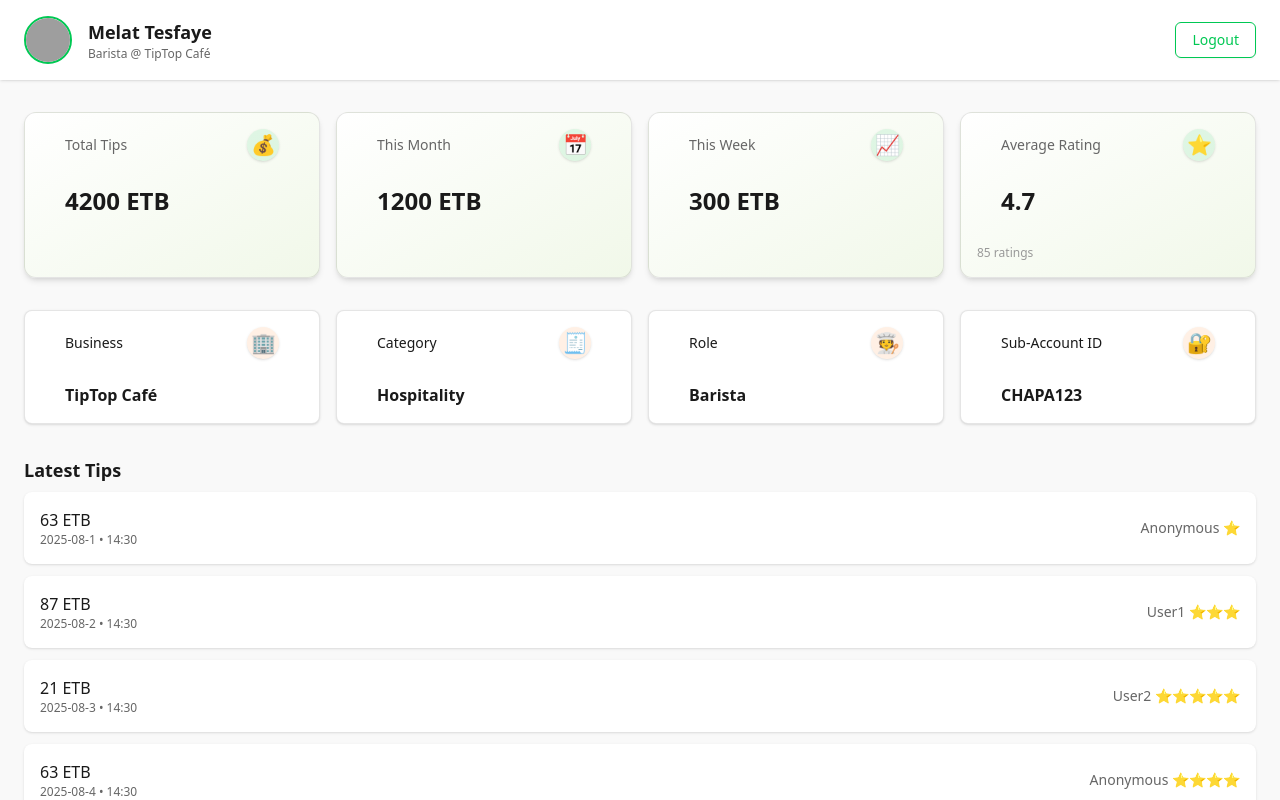
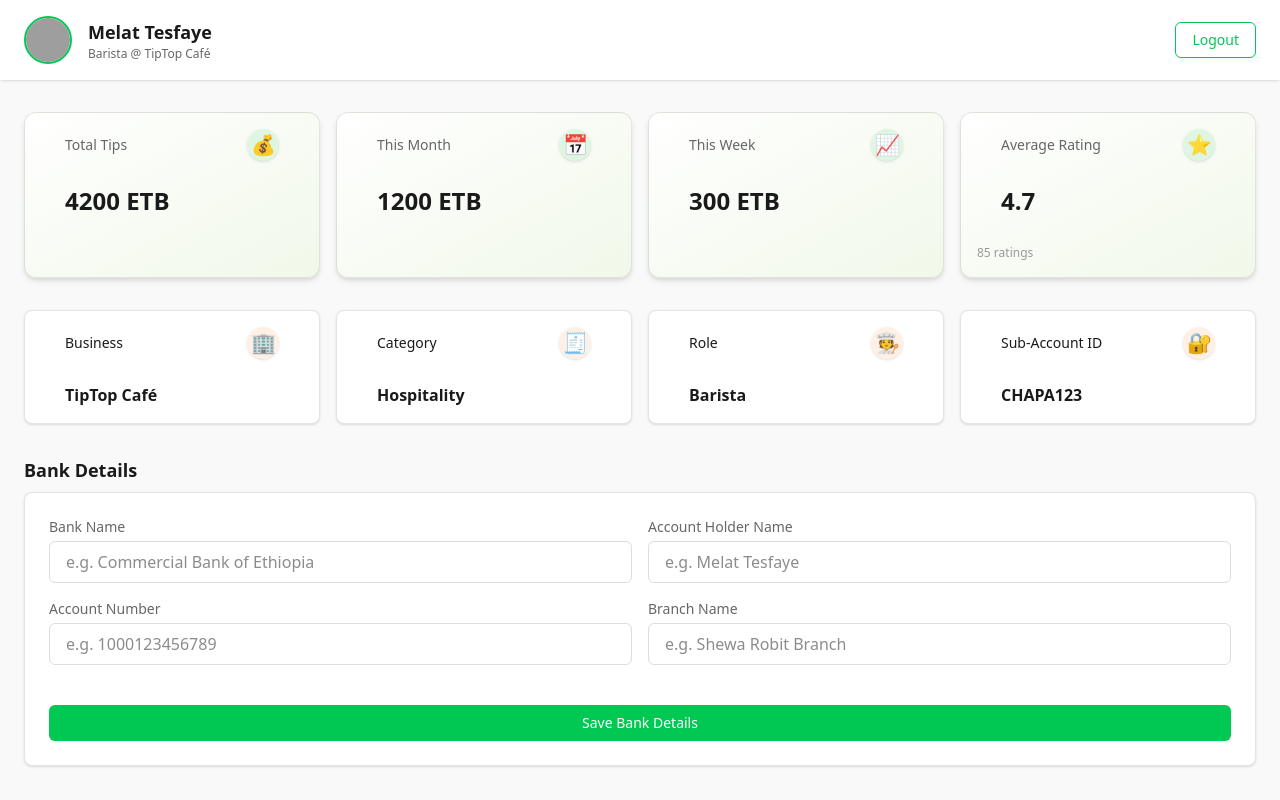
Before and after one commit to nuhajoy/Tipping-App-frontend, a Next.js app in the folder tipping-app/: page /dashboard/employee in a window 1280 px wide. Shown: the top 800 px of the page. Built offline with nearby package versions, Linux system fonts and the light colour scheme; grey boxes are pictures that could not be loaded.

Commit message:
updated employee dashboard

```diff
--- a/tipping-app/src/app/dashboard/employee/page.jsx
+++ b/tipping-app/src/app/dashboard/employee/page.jsx
@@ -4,11 +4,13 @@ import { useState } from "react";
 import { Button } from "@/components/ui/button";
 import { Card, CardContent, CardHeader } from "@/components/ui/card";
 import { Avatar, AvatarImage, AvatarFallback } from "@/components/ui/avatar";
+import { useRouter } from "next/navigation";
 import Footer from "../../components/Footer";
 
 export default function EmployeeDashboard() {
     const [visibleTips, setVisibleTips] = useState(10);
     const [uploadedImage, setUploadedImage] = useState(null);
+    const router = useRouter();
     const mockData = {
         employee: {
             first_name: "Melat",
@@ -52,6 +54,15 @@ export default function EmployeeDashboard() {
     };
     const toggleTips = () => {
         setVisibleTips(prev => (prev === 10 ? mockData.tips.length : 10));
+    };
+
+    const handleLogout = () => {
+    // Clear auth token or session
+    localStorage.removeItem("authToken"); // or use cookies/session logic
+
+    // Redirect to home, then to signup
+    router.push("/");
+
 };
     return (
       <div className=" min-h-screen bg-[#F9F9F9] text-[#1A1A1A] flex flex-col">
@@ -100,6 +111,7 @@ export default function EmployeeDashboard() {
           <Button
             variant="outline"
             className="text-sm font-medium border border-[#00C853] text-[#00C853] hover:bg-[#E8F5E9]"
+            onClick={handleLogout}
           >
             Logout
           </Button>
@@ -137,7 +149,8 @@ export default function EmployeeDashboard() {
               >
                 <CardHeader className="flex items-center justify-between text-sm text-[#666]">
                   <span>{stat.label}</span>
-                                <span className="inline-flex items-center justify-center w-8 h-8 rounded-full shadow-sm bg-[#00C853]/10 text-[#00C853] text-xl font-bold">{stat.icon}
+                  <span className="inline-flex items-center justify-center w-8 h-8 rounded-full shadow-sm bg-[#00C853]/10 text-[#00C853] text-xl font-bold">
+                    {stat.icon}
                   </span>
                 </CardHeader>
                 <CardContent className="text-2xl font-bold text-[#1A1A1A]">
@@ -172,7 +185,8 @@ export default function EmployeeDashboard() {
               <Card key={i} className="bg-white shadow-sm rounded-lg p-4">
                 <CardHeader className="flex items-center justify-between text-sm text-[#666">
                   <span>{info.label}</span>
-                                <span className="inline-flex items-center justify-center w-8 h-8 rounded-full shadow-sm bg-[#FF6B00]/10 text-[#FF6B00] text-xl font-bold">{info.icon}
+                  <span className="inline-flex items-center justify-center w-8 h-8 rounded-full shadow-sm bg-[#FF6B00]/10 text-[#FF6B00] text-xl font-bold">
+                    {info.icon}
                   </span>
                 </CardHeader>
                 <CardContent className="text-base font-semibold text-[#1A1A1A]">
@@ -181,6 +195,63 @@ export default function EmployeeDashboard() {
               </Card>
             ))}
           </div>
+
+          {/* Bank Details Form */}
+          <section className="mt-8">
+            <h3 className="text-lg font-semibold text-[#1A1A1A] mb-2">
+              Bank Details
+            </h3>
+            <Card className="bg-white shadow-sm rounded-lg p-6 space-y-4">
+              <div className="grid grid-cols-1 md:grid-cols-2 gap-4">
+                <div>
+                  <label className="block text-sm font-medium text-[#666] mb-1">
+                    Bank Name
+                  </label>
+                  <input
+                    type="text"
+                    placeholder="e.g. Commercial Bank of Ethiopia"
+                    className="w-full px-4 py-2 border border-[#DDD] rounded-md focus:outline-none focus:ring-2 focus:ring-[#00C853]"
+                  />
+                </div>
+                <div>
+                  <label className="block text-sm font-medium text-[#666] mb-1">
+                    Account Holder Name
+                  </label>
+                  <input
+                    type="text"
+                    placeholder="e.g. Melat Tesfaye"
+                    className="w-full px-4 py-2 border border-[#DDD] rounded-md focus:outline-none focus:ring-2 focus:ring-[#00C853]"
+                  />
+                </div>
+                <div>
+                  <label className="block text-sm font-medium text-[#666] mb-1">
+                    Account Number
+                  </label>
+                  <input
+                    type="text"
+                    placeholder="e.g. 1000123456789"
+                    className="w-full px-4 py-2 border border-[#DDD] rounded-md focus:outline-none focus:ring-2 focus:ring-[#00C853]"
+                  />
+                </div>
+                <div>
+                  <label className="block text-sm font-medium text-[#666] mb-1">
+                    Branch Name
+                  </label>
+                  <input
+                    type="text"
+                    placeholder="e.g. Shewa Robit Branch"
+                    className="w-full px-4 py-2 border border-[#DDD] rounded-md focus:outline-none focus:ring-2 focus:ring-[#00C853]"
+                  />
+                </div>
+              </div>
+              <Button
+                variant="default"
+                className="bg-[#00C853] text-white hover:bg-[#009624] font-medium"
+              >
+                Save Bank Details
+              </Button>
+            </Card>
+          </section>
 
           {/* Latest Tips */}
           <section>
@@ -194,7 +265,9 @@ export default function EmployeeDashboard() {
                   className="flex justify-between items-center bg-white p-4 rounded-lg shadow-sm"
                 >
                   <div>
-                                    <p className="font-medium text-[#1A1A1A]">{tip.amount} ETB</p>
+                    <p className="font-medium text-[#1A1A1A]">
+                      {tip.amount} ETB
+                    </p>
                     <p className="text-xs text-[#666]">
                       {tip.date} • {tip.time}
                     </p>
@@ -220,7 +293,10 @@ export default function EmployeeDashboard() {
             </h3>
             <div className="space-y-2">
               {mockData.weeklyPerformance.map((day, i) => (
-                            <div key={i} className="flex justify-between text-sm text-[#666]">
+                <div
+                  key={i}
+                  className="flex justify-between text-sm text-[#666]"
+                >
                   <span>{day.day}</span>
                   <span>{day.amount}</span>
                 </div>
--- a/tipping-app/src/app/layout.jsx
+++ b/tipping-app/src/app/layout.jsx
@@ -3,7 +3,7 @@ import "./globals.css";
 export default function RootLayout({ children }) {
   return (
     <html lang="en"
-    foxfied ="">
+    foxified ="">
       <body>
         {children}
       </body>
--- a/tipping-app/src/app/page.jsx
+++ b/tipping-app/src/app/page.jsx
@@ -60,13 +60,13 @@ export default function LandingPage() {
   ];
 
   return (
-    <main className="min-h-screen flex flex-col bg-white text-[#1A1A1A] pt-[80px]">
+    <main className="font-serif min-h-screen flex flex-col bg-white text-[#1A1A1A] pt-[80px] ">
       <Header />
 
       {/* Hero Section */}
       <section className="flex flex-col md:flex-row items-center justify-between px-6 md:px-20 py-20">
         <div className="md:w-1/2 text-left">
-          <h1 className="text-5xl font-bold mb-4">
+          <h1 className=" text-4xl font-bold mb-4">
             Revolutionized Tipping for Businesses
           </h1>
           <p className="text-lg text-[#666] mb-6">
```
Lines whose indentation alone changed are shown as unchanged.
